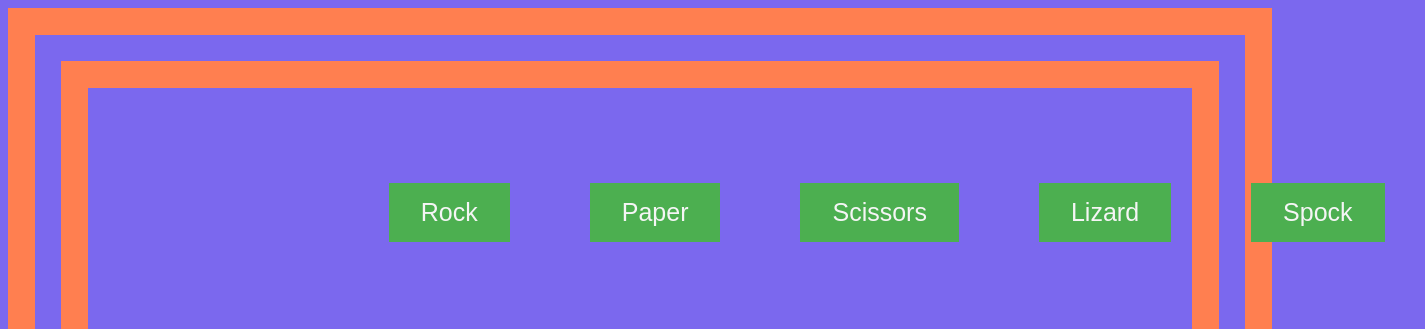
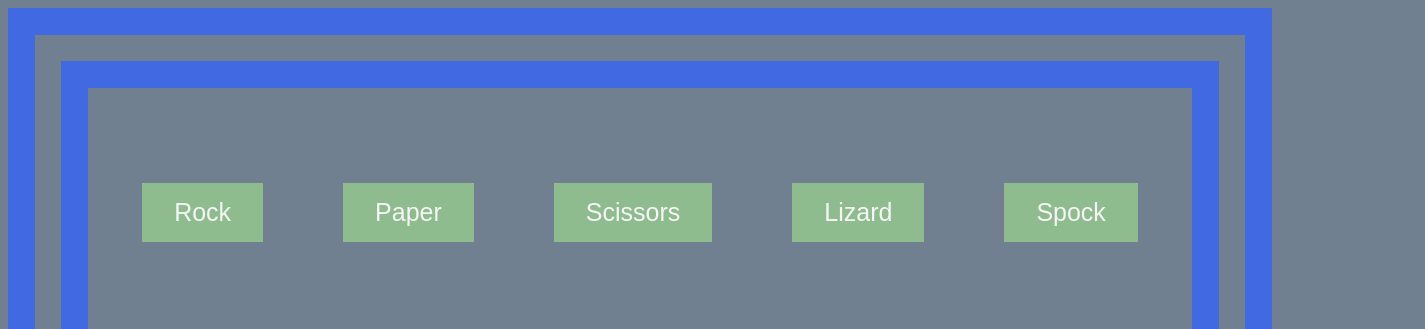
Before and after one commit to alsleaders/rockpaperscissors, a website: page public/index.html in a window 1280 px wide. Shown: the top 329 px of the page, 1425 px wide, since content can reach past the window. Drawn offline with Linux system fonts and the light colour scheme.

Commit message:
changed styling for legibility, buttons still don't work

```diff
--- a/public/screen.css
+++ b/public/screen.css
@@ -9,23 +9,27 @@ html {
 body {
   margin: 5;
   max-height: 900px;
-  border: coral 2rem double;
-  background-color: mediumslateblue;
+  border: royalblue 2rem double;
+  background-color: slategray;
 }
 
 .set-of-buttons {
   display: flex;
+  justify-content: center;
+  align-content: space-around;
   margin: 5% 20%;
+  padding: 0;
 }
 
 li {
   flex-direction: row;
+  align-content: space-around;
   list-style: none;
   font-weight: bolder;
 }
 
 button {
-  background-color: #4caf50; /* Green */
+  background-color: darkseagreen;
   border: none;
   color: whitesmoke;
   padding: 15px 32px;
```
